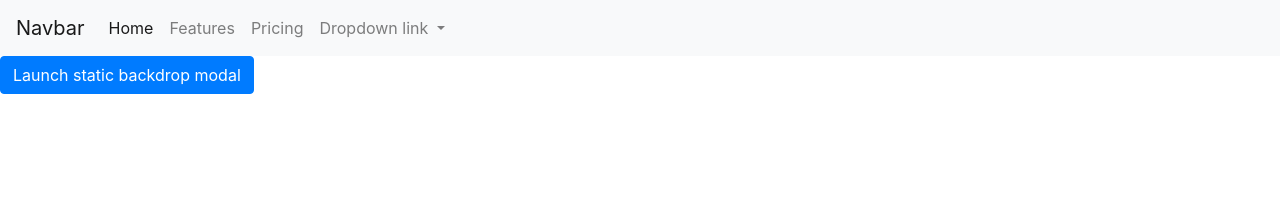
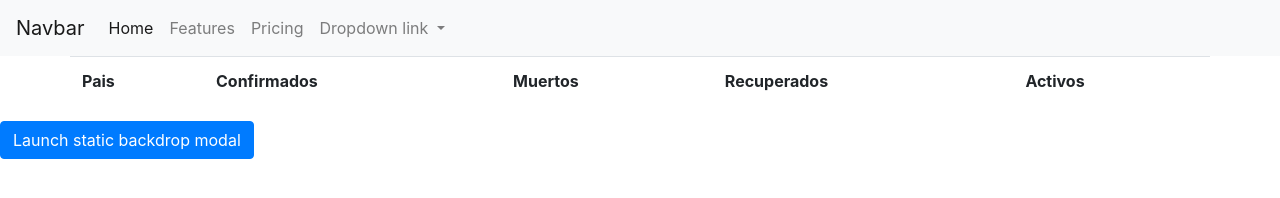
Before and after one commit to Tabarnakle/covid19, a plain HTML site: page index.html in a window 1280 px wide. Drawn offline with nearby package versions, Linux system fonts and the light colour scheme; no server answers.

Commit message:
Crea headers de la tabla

```diff
--- a/index.html
+++ b/index.html
@@ -51,7 +51,15 @@
   <!-- Tabla -->
   <section class="container">
     <div class="row" id="table-wrapper">
-      <div id="covidTable"></div>
+      <table id="covidTable" class="table">
+        <tr>
+          <th>Pais</th>
+          <th>Confirmados</th>
+          <th>Muertos</th>
+          <th>Recuperados</th>
+          <th>Activos</th>
+        </tr>
+      </table>
     </div>
   </section>
 
```
